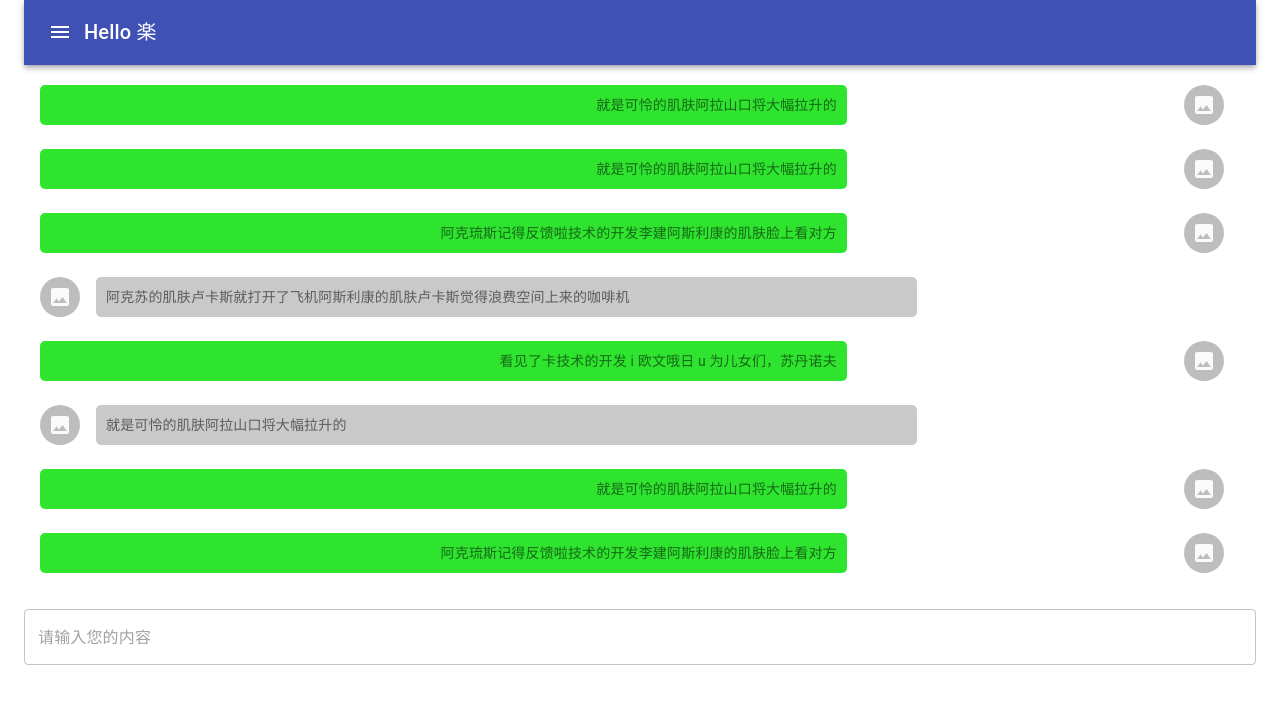
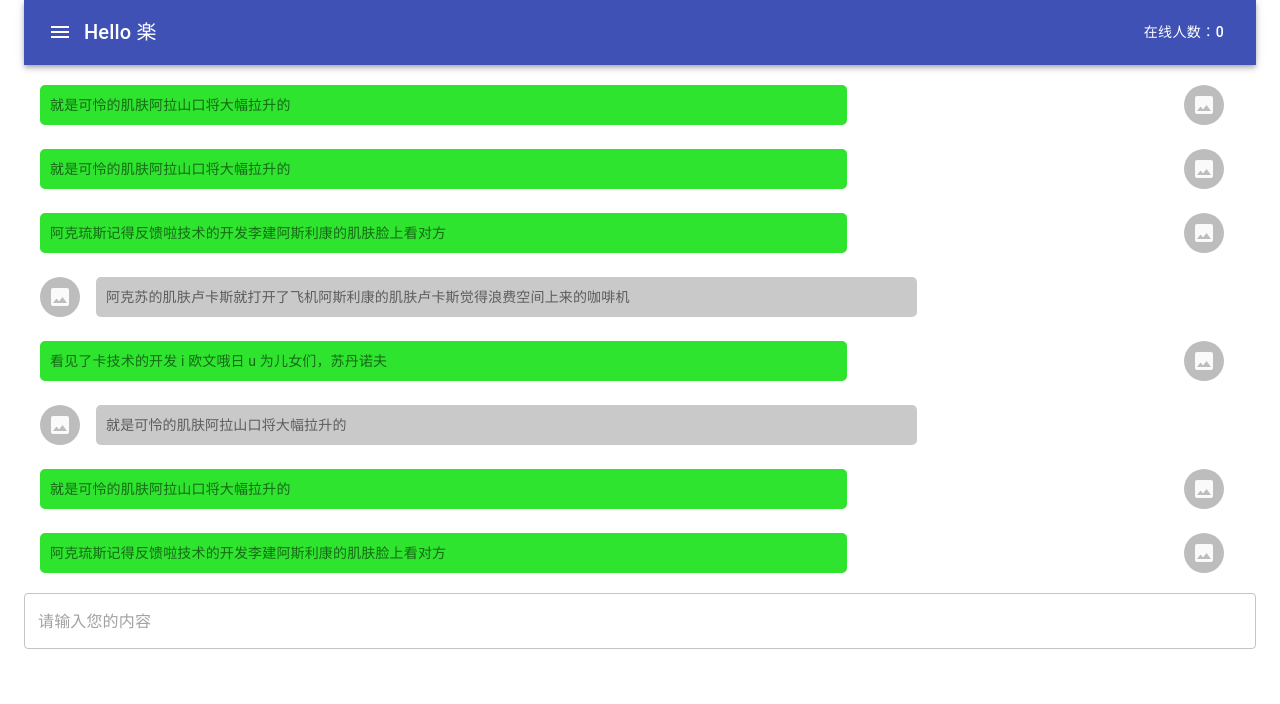
Before and after one commit to qcoke/BBS, a React (Create React App) app in the folder client/: page / in a window 1280 px wide. Shown: the top 704 px of the page. Built offline with nearby package versions, Linux system fonts and the light colour scheme.

Commit message:
完成界面上的问题

```diff
--- a/client/src/components/List/MsgList.css
+++ b/client/src/components/List/MsgList.css
@@ -25,4 +25,5 @@
 }
 .my-message .MuiListItemText-root .MuiTypography-root{
   background-color: rgb(47, 228, 47);
+  text-align: left;
 }
--- a/client/src/components/Main/Main.css
+++ b/client/src/components/Main/Main.css
@@ -16,3 +16,6 @@
 .footer{
   height: 80px;
 }
+.typo-title{
+  flex-grow: 1;
+}
--- a/client/src/components/Main/Main.js
+++ b/client/src/components/Main/Main.js
@@ -7,6 +7,7 @@ import IconButton from '@material-ui/core/IconButton';
 import MenuIcon from '@material-ui/icons/Menu';
 import TextField from '@material-ui/core/TextField';
 import MsgList from "../List/MsgList.js";
+import Button from '@material-ui/core/Button';
 
 import './Main.css';
 
@@ -26,6 +27,12 @@ class Main extends Component {
       ]
     }
   }
+  /**
+   * 输入文本的监听事件
+   * @method    enterText
+   * @params    {Object}    event     原生 JavaScript 事件对象
+   * @return    {void}
+   */
   enterText (event) {
     const val = event.target.value;
     const keyCode = event.which;
@@ -47,6 +54,7 @@ class Main extends Component {
       }, 500);
     }
   }
+  // 界面渲染
   render() {
     return (
       <React.Fragment>
@@ -56,9 +64,10 @@ class Main extends Component {
               <IconButton edge="start" color="inherit" aria-label="menu">
                 <MenuIcon />
               </IconButton>
-              <Typography variant="h6">
+              <Typography variant="h6" className="typo-title">
                 Hello 楽
               </Typography>
+              <Button color="inherit">在线人数：0</Button>
             </Toolbar>
           </AppBar>
           {/* 内容窗口 */}
@@ -69,9 +78,10 @@ class Main extends Component {
           <div className="footer">
             <TextField
               fullWidth
-              id="outlined-bare"
               placeholder="请输入您的内容"
-              margin="normal"
+              multiline
+              rows="1"
+              margin="none"
               variant="outlined"
               onKeyPress={(e) => {
                 this.enterText(e);
```
Also changed, not shown: client/src/components/List/MsgList.js (+0 -26 lines), 1 other file (tests, documents, lock files or other folders).
